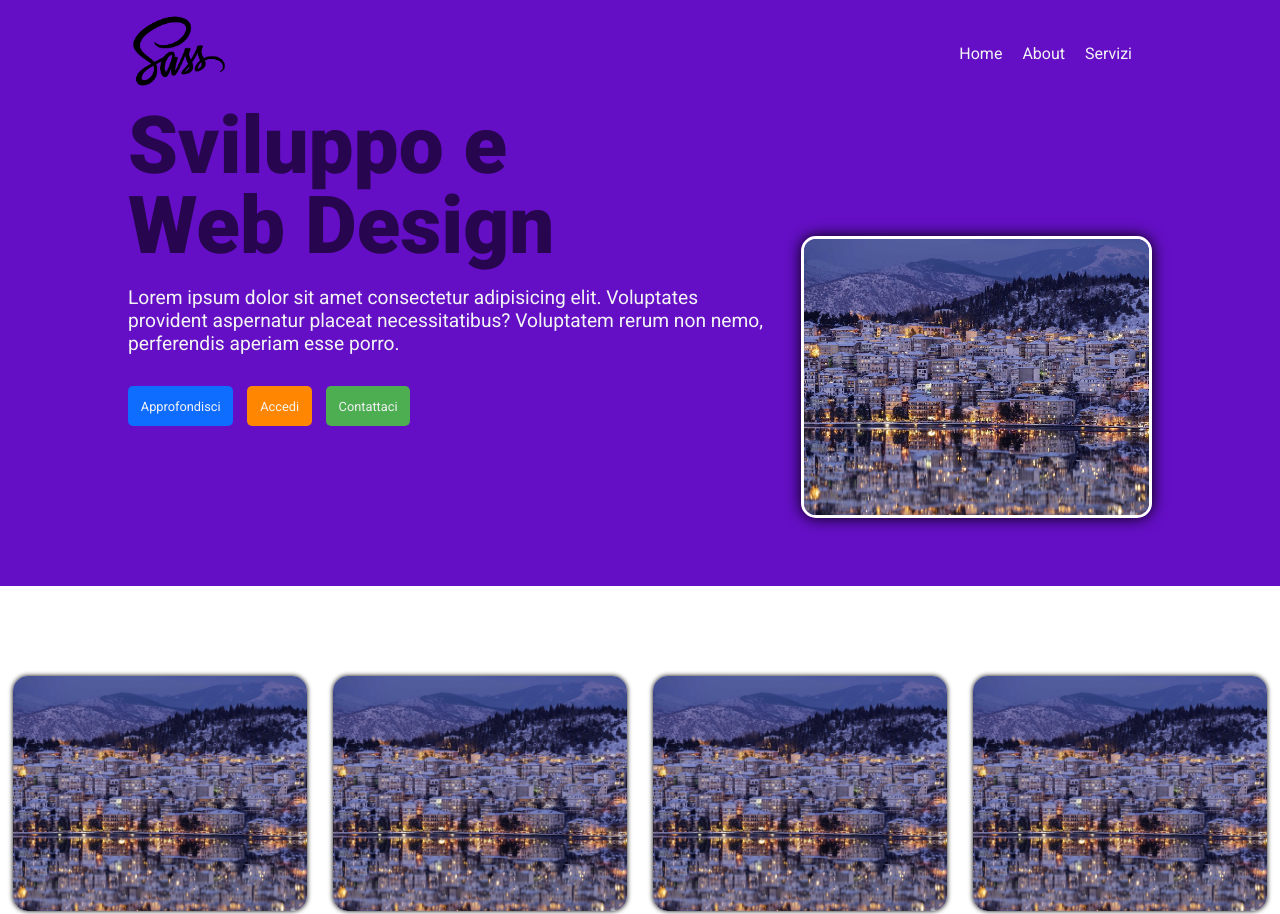
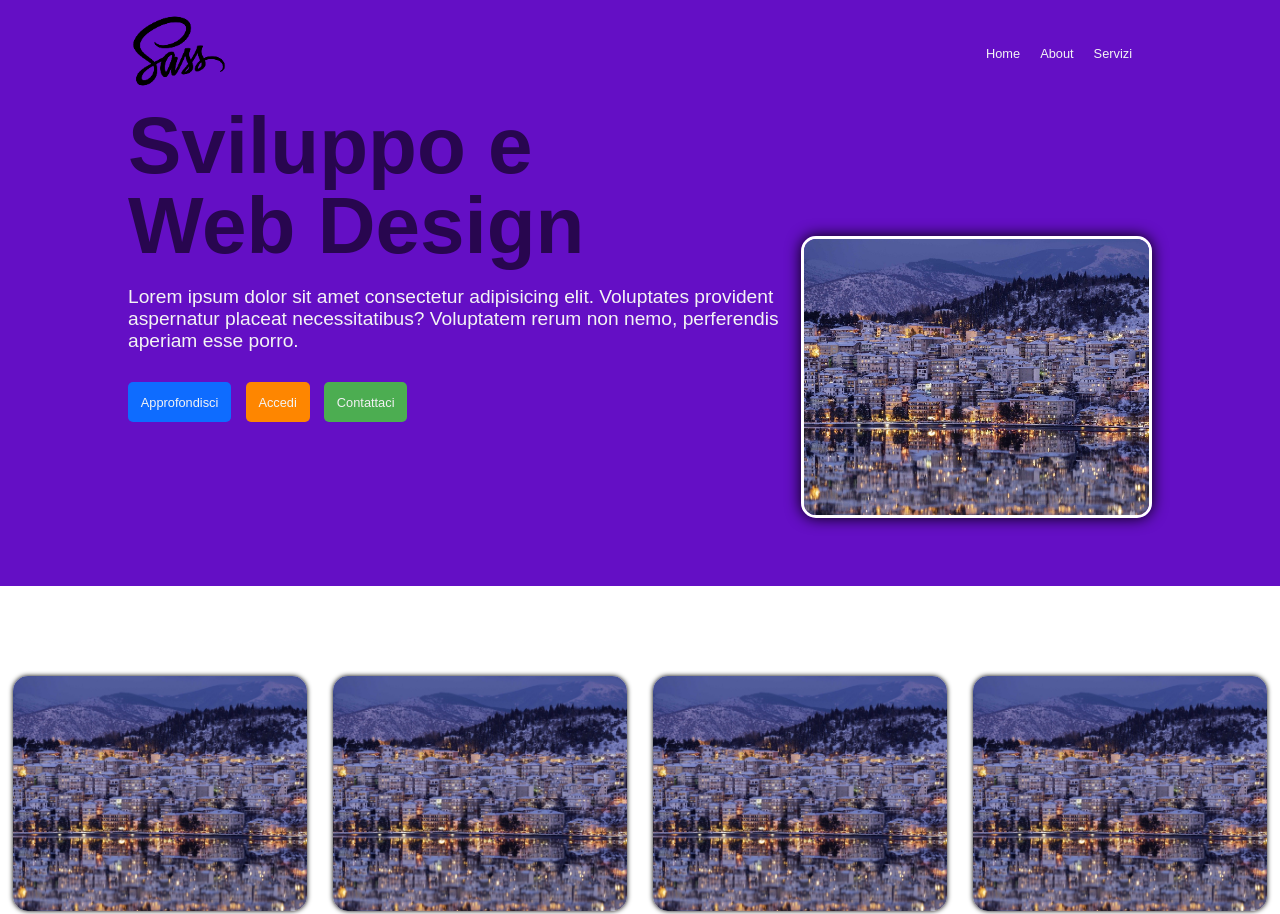
Before and after one commit to Gianlu201/FS0924_S6-L3, a website: page index.html in a window 1280 px wide. Shown: the top 914 px of the page. Drawn offline with Linux system fonts and the light colour scheme.

Commit message:
style upgrade

```diff
--- a/assets/scss/partials/_header.scss
+++ b/assets/scss/partials/_header.scss
@@ -22,6 +22,7 @@ header {
       li {
         list-style-type: none;
         margin-right: 20px;
+        font-size: 0.8em;
 
         a:hover {
           color: $buttonOrange;
--- a/assets/scss/partials/_reset.scss
+++ b/assets/scss/partials/_reset.scss
@@ -9,5 +9,5 @@
 html,
 body {
   color: $textColor;
-  font-family: 'Roboto', serif;
+  font-family: Arial, Helvetica, sans-serif;
 }
```
Also changed, not shown: assets/css/style.css, 1 other file.
